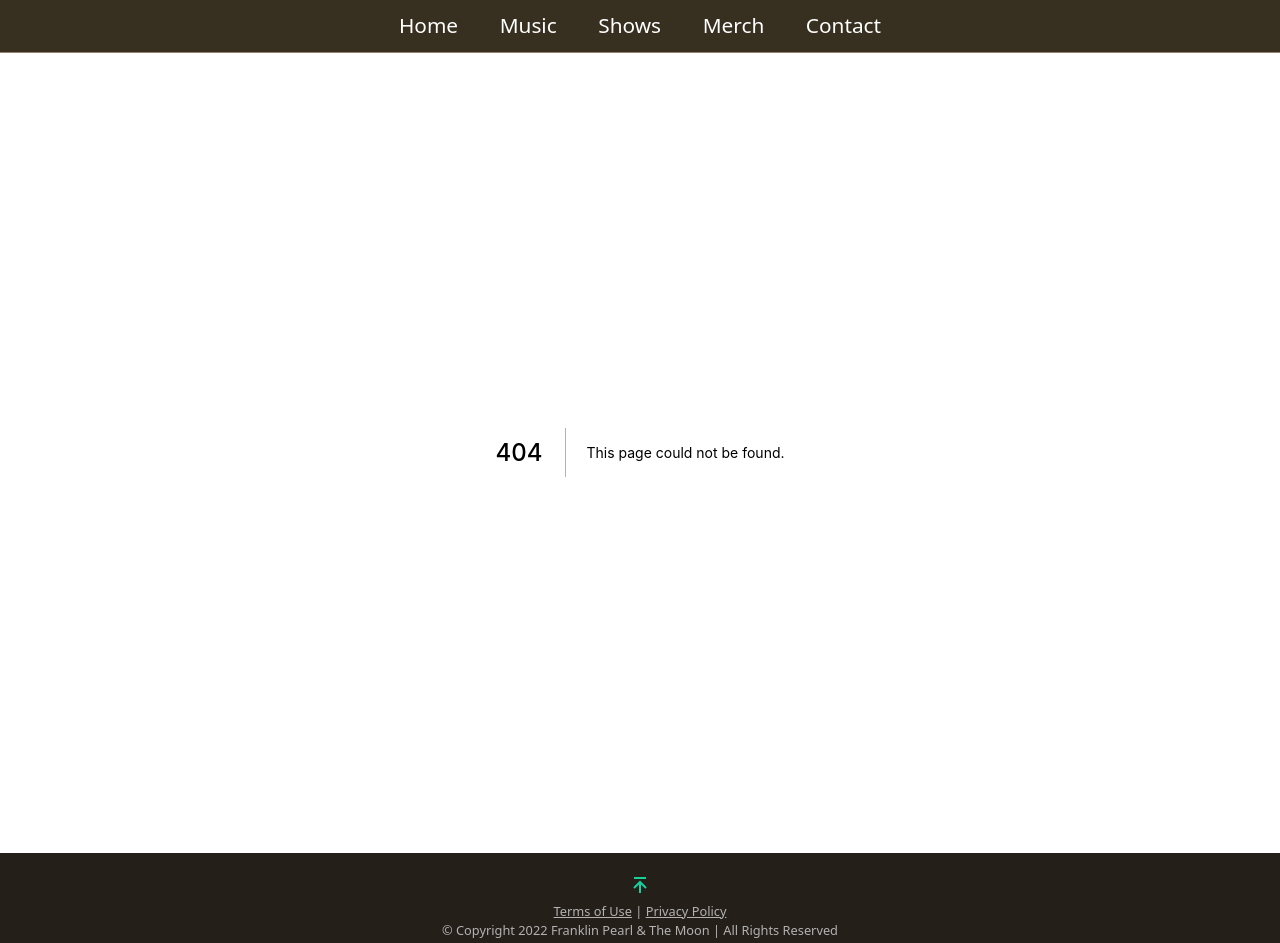
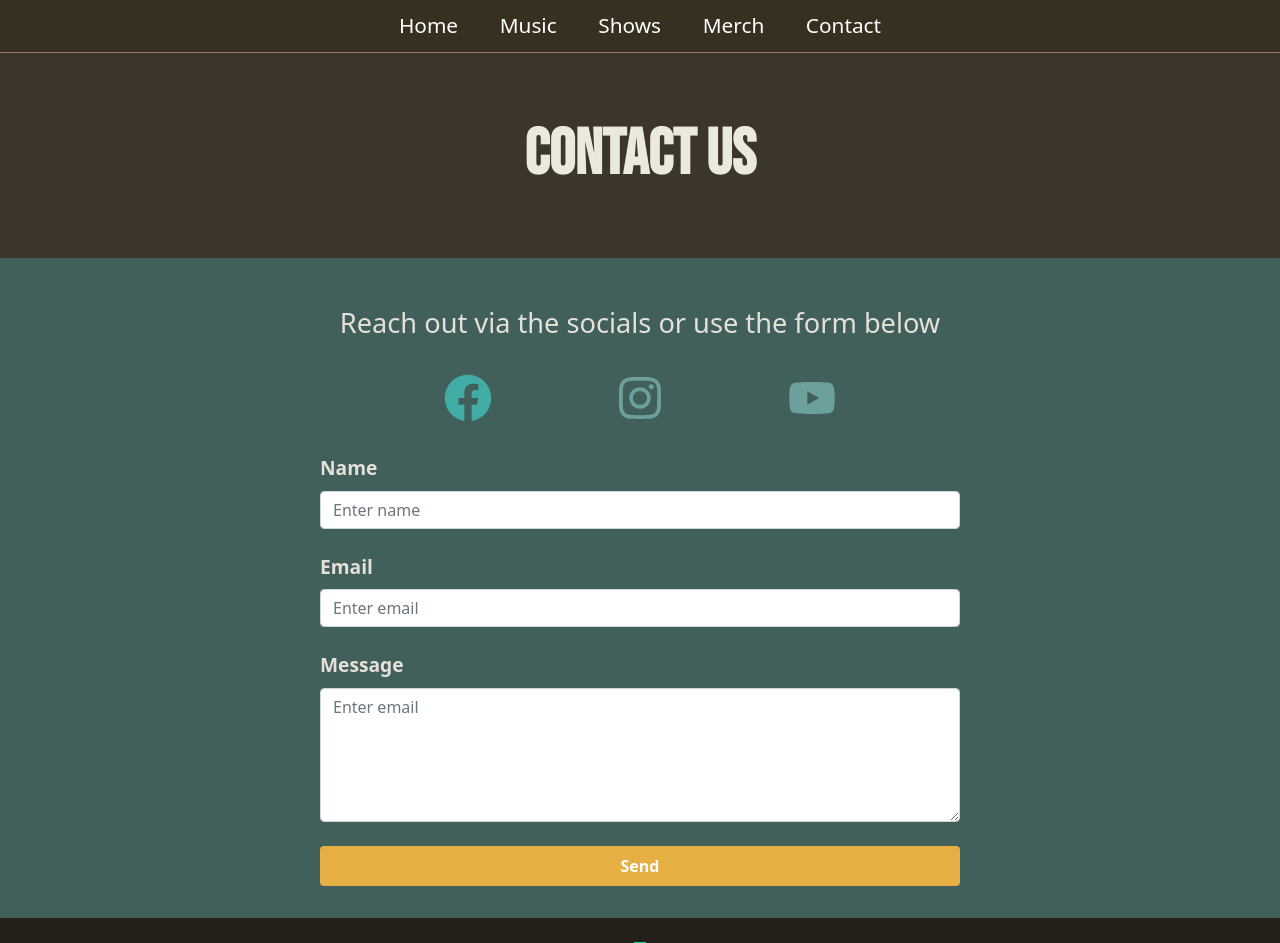
Before and after one commit to Jnxvln/franklin-pearl-and-the-moon, a Next.js app: page /contact in a window 1280 px wide. Before the commit this address had no page. Shown: the top 943 px of the page. Built offline with nearby package versions, Linux system fonts and the light colour scheme; a web font is replaced by a local one.

Commit message:
Content and style the contact page

```diff
--- a/components/home/contact.js
+++ b/components/home/contact.js
@@ -1,14 +1,8 @@
 import React from 'react'
-import Image from 'next/image'
 import { FaFacebook } from 'react-icons/fa';
 import { FaInstagram } from 'react-icons/fa';
 import { FaYoutube } from 'react-icons/fa';
 import styles from '../../styles/components/home/ContactUs.module.css'
-
-// IMAGES
-import img_Facebook from '../../public/home/socials/facebook.svg'
-import img_Instagram from '../../public/home/socials/instagram.svg'
-import img_YouTube from '../../public/home/socials/youtube.svg'
 
 const ContactUs = () => {
 
--- /dev/null
+++ b/pages/contact.js
@@ -0,0 +1,60 @@
+
+import styles from '../styles/components/contact/contact.module.css'
+import Form from 'react-bootstrap/Form'
+import Button from 'react-bootstrap/Button'
+import Container from 'react-bootstrap/Container'
+import { FaFacebook } from 'react-icons/fa';
+import { FaInstagram } from 'react-icons/fa';
+import { FaYoutube } from 'react-icons/fa';
+
+
+const Contact = () => {
+  return (
+    <section>
+      <div className={styles['contact-background']}>
+        <h1 className={styles['contact-title']}>Contact Us</h1>
+      </div>
+
+      <div className={styles['contact-form-container']}>
+        <p className={styles['contact-form-instructions']}>Reach out via the socials or use the form below</p>
+
+        <div className={styles['contact-socials']}>
+          <a href="https://www.facebook.com/FranklinPearlAndTheMoon" target="_blank" rel="noreferrer">
+            <FaFacebook size="3em" color="#41ACA4" className={styles['social']} />
+          </a>
+          <FaInstagram size="3em" color="#6CA09C" />
+          <FaYoutube size="3em" color="#6CA09C" />
+        </div>
+
+        <div className={styles['contact-formControls-container']}>
+          <Form>
+            {/* NAME */}
+            <Form.Group className={styles['form-group']}>
+              <Form.Label className={styles['contact-label']}>Name</Form.Label>
+              <Form.Control type="text" aria-label="Name" placeholder="Enter name" />
+            </Form.Group>
+
+            {/* EMAIL */}
+            <Form.Group className={styles['form-group']}>
+              <Form.Label className={styles['contact-label']}>Email</Form.Label>
+              <Form.Control type="email" aria-label="Email" placeholder="Enter email" />
+            </Form.Group>
+
+            {/* MESSAGE */}
+            <Form.Group className={styles['form-group']}>
+              <Form.Label className={styles['contact-label']}>Message</Form.Label>
+              <Form.Control as="textarea" aria-label="Message" rows={5} placeholder="Enter email" />
+            </Form.Group>
+
+            <div className={styles['contact-button-container']}>
+              <Button className={styles['contact-sendButton']}>Send</Button>
+            </div>
+
+          </Form>
+        </div>
+      </div>
+    </section>
+  )
+}
+
+export default Contact
--- a/pages/shows.js
+++ b/pages/shows.js
@@ -22,7 +22,6 @@ const Shows = () => {
   return (
     <div>
       <section className={styles['shows-container']}>
-        {/* <h1 className={styles['shows-title']}>Shows</h1> */}
         <div className={styles['shows-nextup-container']}>
           <Nextup data={data} />
         </div>
--- /dev/null
+++ b/styles/components/contact/contact.module.css
@@ -0,0 +1,145 @@
+.contact-background {
+  height: 100%;
+  background-color: #3B352B;
+}
+
+.contact-title {
+  color: #E5AF43;
+  font-family: "Bebas Neue", cursive;
+  font-size: 5rem;
+  text-align: center;
+  padding: 1em 0;
+  margin-bottom: 0;
+}
+
+.contact-form-container {
+  background-color: #415F5B;
+  height: 100%;
+}
+
+.contact-form-instructions {
+  color: #E5E0D8;
+  font-size: 1.5rem;
+}
+
+.contact-label {
+  color: #E5E0D8;
+  font-weight: bold;
+  font-size: 1.5rem;
+}
+
+/* .contact-formControls-container {
+  margin: 0em 20em;
+} */
+
+.form-group {
+  margin-bottom: 1.5em;
+}
+
+.contact-socials {
+  display: flex;
+  justify-content: space-evenly;
+}
+
+.contact-title {
+  color: #EBE8DC;
+  font-weight: bold;
+  text-transform: uppercase;
+  text-align: center;
+}
+
+.social:hover {
+  cursor: pointer !important;
+  fill: #2CEDC8 !important;
+}
+
+.contact-button-container {
+  display: flex;
+  justify-content: flex-end;
+}
+
+.contact-sendButton {
+  background-color: #E5AF43;
+  border: 0;
+  padding: 0.5em 3em;
+  font-weight: bold;
+}
+
+.contact-sendButton:hover {
+  background-color: #bf891d;
+}
+
+@media screen and (min-width: 200px) {
+  .contact-title {
+    font-size: 2rem;
+  }
+  .contact-form-container {
+    padding-top: 2em;
+  }
+  .contact-form-instructions {
+    font-size: 1.3rem;
+    padding: 0.5em 2em;
+    text-align: center;
+    /* border: 2px solid white; */
+  }
+  .contact-socials {
+    /* border: 2px solid pink; */
+    max-width: 80%;
+    margin: 0 auto;
+  }
+  .contact-formControls-container {
+    padding: 1em;
+  }
+  .contact-label {
+    font-size: 1.2rem;
+  }
+  .contact-sendButton {
+    width: 100%;
+  }
+}
+
+@media screen and (min-width: 375px) {
+  .contact-socials {
+    /* border: 2px solid pink; */
+    max-width: 70%;
+    margin: 0 auto;
+  }
+  .contact-formControls-container {
+    padding: 2em;
+  }
+}
+
+@media screen and (min-width: 425px) {
+  .contact-form-instructions {
+    font-size: 1.5rem;
+    padding: 0.5em 2em;
+  }
+}
+
+@media screen and (min-width: 768px) {
+  .contact-title {
+    font-size: 3rem;
+  }
+  .contact-form-instructions {
+    font-size: 1.7rem;
+    padding: 0.5em 2em;
+    text-align: center;
+    /* border: 2px solid white; */
+  }
+  .contact-socials {
+    max-width: 50%;
+    margin: 0 auto;
+  }
+  .contact-formControls-container {
+    padding: 2em 8em;
+  }
+}
+
+@media screen and (min-width: 1024px) {
+  .contact-title {
+    font-size: 4rem;
+  }
+  .contact-formControls-container {
+    padding: 2em 20em;
+  }
+}
```
